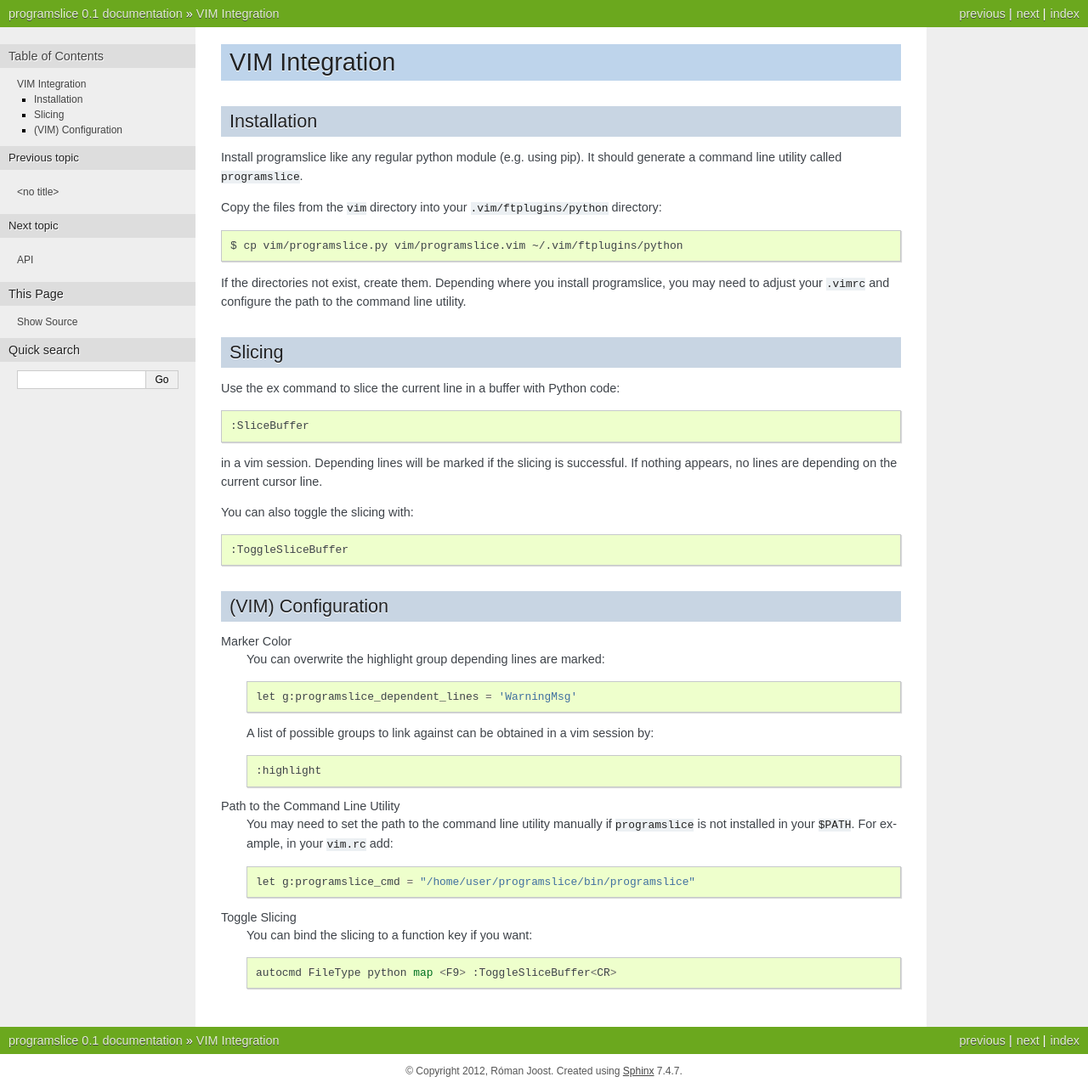
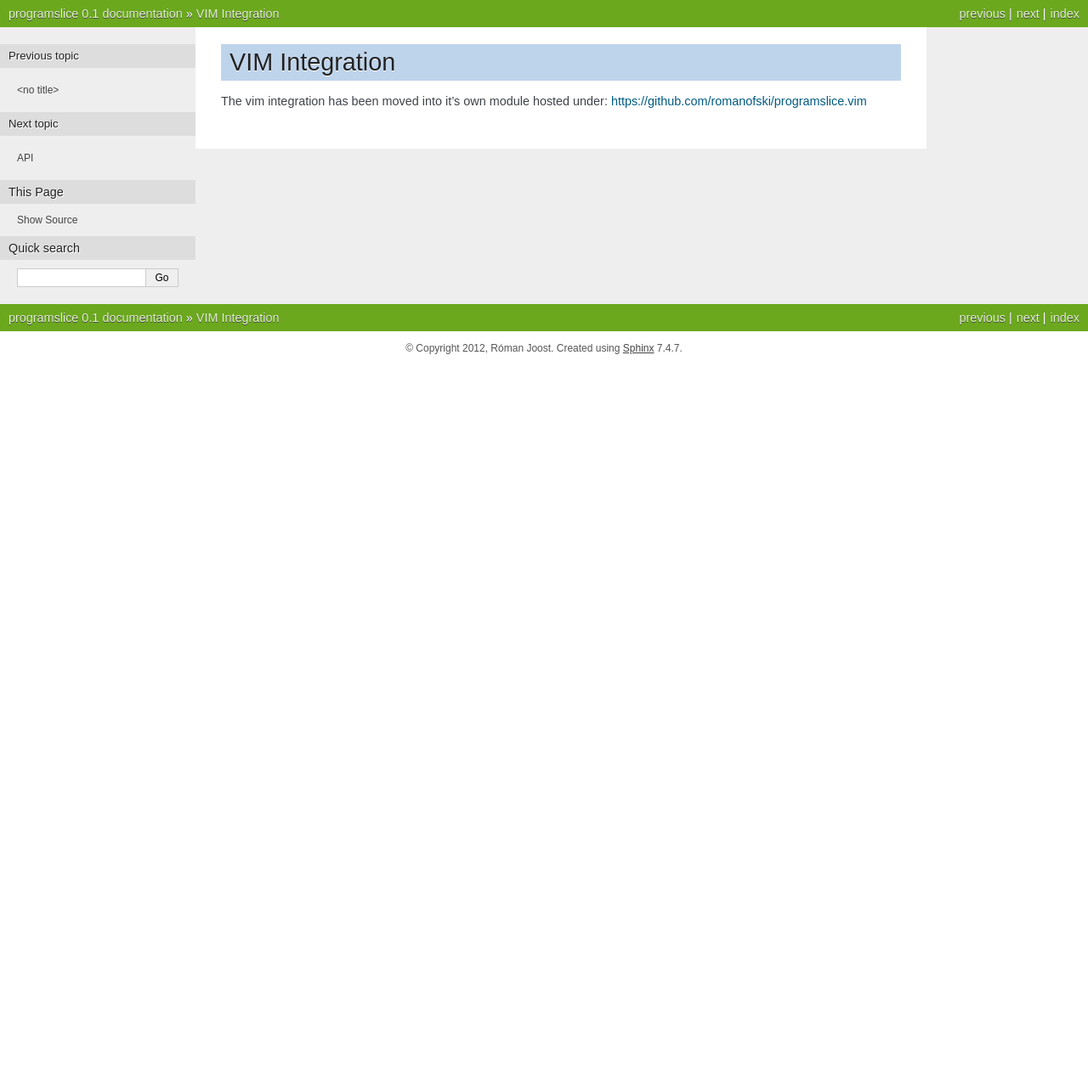
Before and after one commit to romanofski/programslice, a Sphinx documentation site: the page built from docs/vim.rst, in a window 1280 px wide. Shown: the whole page at 85% size. Built offline with Sphinx 7.4.7, drawn with Linux system fonts in a browser that asks for light colours; formulas are drawn with MathJax 3; after the commit the page ends 900 px from its top, so only the background shows below that.

Commit message:
Moved the vim part into it's own git repository.

```diff
--- a/README.rst
+++ b/README.rst
@@ -1,7 +1,7 @@
 Product Vision
 ==============
 
-Static slicing for python programs with `vim <http://www.vim.org>`_ integration.
+Static slicing for python programs with `vim <https://github.com/romanofski/programslice.vim>`_ integration.
 
     http://en.wikipedia.org/wiki/Program_slicing
 
--- a/docs/index.rst
+++ b/docs/index.rst
@@ -23,6 +23,7 @@
 
 
 .. include:: ../README.rst
+.. include:: CHANGES.rst
 
 Indices and tables
 ==================
--- a/docs/vim.rst
+++ b/docs/vim.rst
@@ -3,59 +3,5 @@
 VIM Integration
 ===============
 
-Installation
-------------
-
-Install programslice like any regular python module (e.g. using pip). It
-should generate a command line utility called ``programslice``.
-
-Copy the files from the ``vim`` directory into your
-``.vim/ftplugins/python`` directory::
-
-    $ cp vim/programslice.py vim/programslice.vim ~/.vim/ftplugins/python
-
-If the directories not exist, create them. Depending where you install
-programslice, you may need to adjust your ``.vimrc`` and configure the
-path to the command line utility.
-
-Slicing
--------
-
-Use the ex command to slice the current line in a buffer with Python
-code::
-
-    :SliceBuffer
-
-in a vim session. Depending lines will be marked if the slicing is
-successful. If nothing appears, no lines are depending on the current
-cursor line.
-
-You can also toggle the slicing with::
-
-    :ToggleSliceBuffer
-
-
-(VIM) Configuration
--------------------
-
-Marker Color
-    You can overwrite the highlight group depending lines are marked::
-
-        let g:programslice_dependent_lines = 'WarningMsg'
-
-    A list of possible groups to link against can be obtained in a vim
-    session by::
-
-        :highlight
-
-Path to the Command Line Utility
-    You may need to set the path to the command line utility manually if
-    ``programslice`` is not installed in your ``$PATH``. For example, in
-    your ``vim.rc`` add::
-
-        let g:programslice_cmd = "/home/user/programslice/bin/programslice"
-
-Toggle Slicing
-    You can bind the slicing to a function key if you want::
-
-        autocmd FileType python map <F9> :ToggleSliceBuffer<CR>
+The vim integration has been moved into it's own module hosted under:
+`https://github.com/romanofski/programslice.vim <https://github.com/romanofski/programslice.vim>`_
--- a/vim/__init__.py
+++ /dev/null
@@ -1 +0,0 @@
-# python module.
```
Also changed, not shown: other parts of README.rst (+0 -2 lines), 2 other files.
